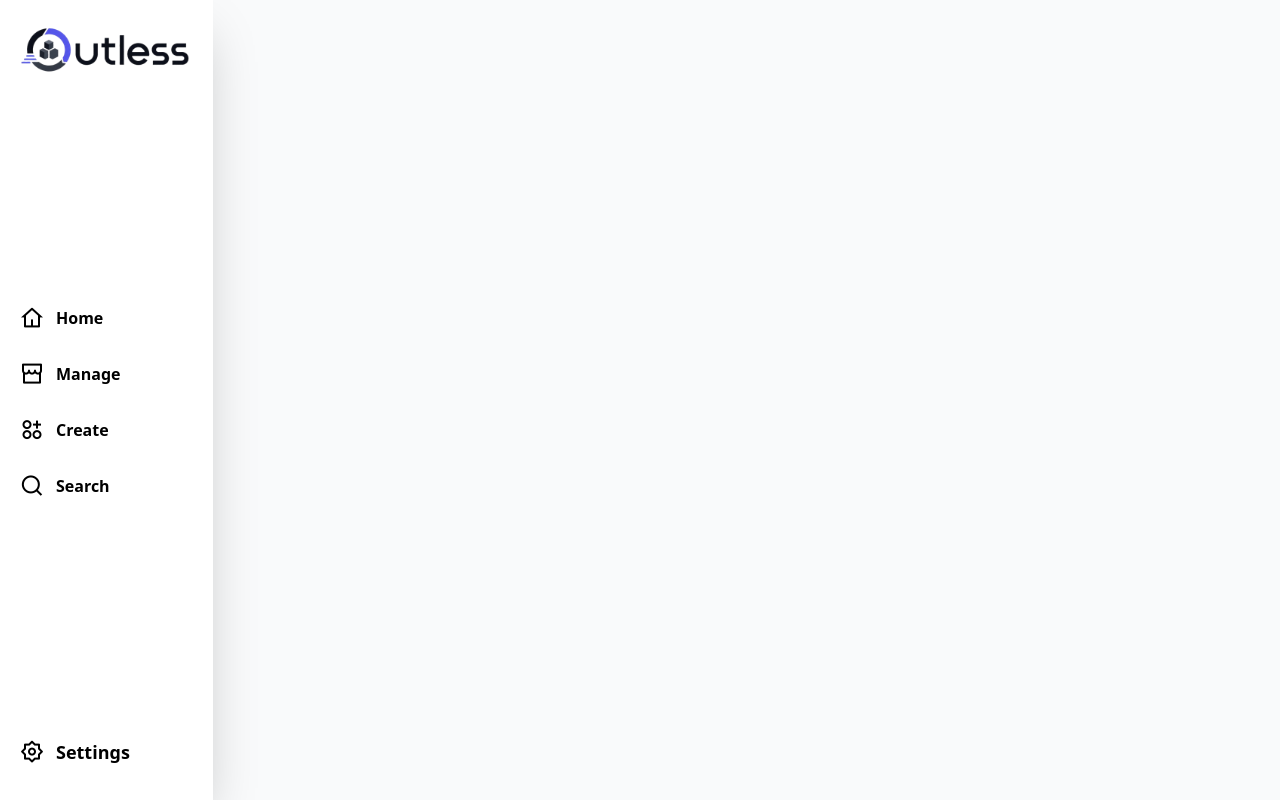
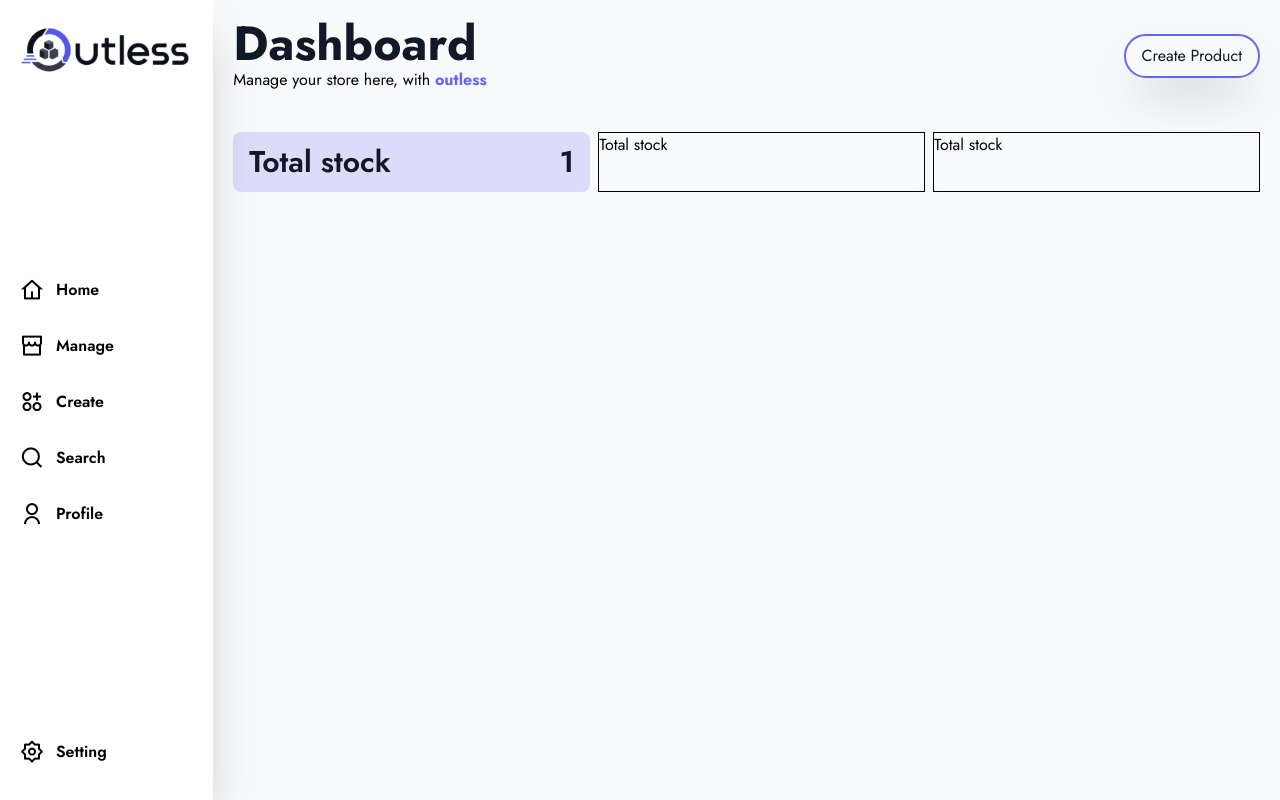
Before and after one commit to Nipul2005/mystock, a React (Vite) app: page / in a window 1280 px wide. Built offline with nearby package versions, Linux system fonts and the light colour scheme.

Commit message:
wokred on dashboard, created header, and was going to add colums like total stocks etc

```diff
--- a/index.html
+++ b/index.html
@@ -9,10 +9,16 @@
       href="https://cdn.jsdelivr.net/npm/remixicon@4.9.0/fonts/remixicon.css"
       rel="stylesheet"
     />
-    <title>frontend</title>
+
+    <!-- google font -->
+    <link rel="preconnect" href="https://fonts.googleapis.com">
+    <link rel="preconnect" href="https://fonts.gstatic.com" crossorigin>
+    <link href="https://fonts.googleapis.com/css2?family=Jost:ital,wght@0,100..900;1,100..900&display=swap" rel="stylesheet">
+
+    <title>Outless</title>
   </head>
   <body class="w-full h-auto">
-    <div id="root" class="w-full h-auto"></div>
+    <div id="root" class="w-full h-auto text-text-primary"></div>
     <script type="module" src="/src/main.jsx"></script>
   </body>
 </html>
--- a/src/App.css
+++ b/src/App.css
@@ -1,10 +1,9 @@
 @import "tailwindcss";
 
 @theme {
-  /* Core brand colors */
-  --color-primary: #111827;        /* Charcoal */
+  --color-primary: #6366f1;         /* Indigo */
   --color-secondary: #374151;      /* Cool Gray */
-  --color-accent: #6366f1;         /* Indigo */
+  --color-accent: #111827;           /*charcoal*/
 
   /* Backgrounds & surfaces */
   --color-bg: #f9fafb;             /* Off-white */
@@ -21,3 +20,7 @@
   /* Borders & dividers */
   --color-border: #e5e7eb;
 }
+
+*{
+  font-family: jost;
+}
--- a/src/components/Sidebar_menues.jsx
+++ b/src/components/Sidebar_menues.jsx
@@ -1,10 +1,10 @@
-function Sidebar_menues({name, icon_name}) {
+function Sidebar_menues({name, icon_name, classes}) {
 
 
   return (
  <span
           href="/explore"
-          className="md:w-full w-auto flex lg:justify-start justify-center items-center gap-3 md:px-3 md:py-2 md:my-1 cursor-pointer md:hover:bg-accent md:hover:text-white rounded-lg shrink-0"
+          className={`md:w-full w-auto flex lg:justify-start justify-center items-center gap-3 md:px-3 md:py-2 md:my-1 cursor-pointer md:hover:bg-primary md:hover:text-white rounded-lg shrink-0 ${classes}`}
         >
           <i
             className={`ri-${icon_name}-line text-2xl rounded-full`}//ri-search-line text-2xl rounded-full
--- a/src/landing/Dashboard.jsx
+++ b/src/landing/Dashboard.jsx
@@ -1,9 +1,31 @@
 import React from 'react'
+import Sidebar_menues from '../components/Sidebar_menues';
 
 function Dashboard() {
   return (
-    <div className="w-full h-full overflow-hidden lg:col-span-10 md:col-span-11 col-span-full md:row-span-12 row-span-11">
-      <div className="w-full"></div>
+    <div className="w-full h-full overflow-hidden lg:col-span-10 md:col-span-11 col-span-full md:row-span-12 row-span-11 px-5 py-5 space-y-10">
+      <header className="w-full flex justify-between items-center gap-4">
+        <div>
+        <h1 className='lg:text-5xl md:text-4xl text-3xl text-accent font-bold'>Dashboard</h1>
+        <p>Manage your store here, with <span className='text-primary font-bold'>outless</span></p>
+        </div>
+
+        <button className='px-4 border-primary rounded-full border-2 py-2 hover:bg-primary hover:text-white shadow-2xl text-accent cursor-pointer duration-300 md:flex hidden'>Create Product</button>
+        <Sidebar_menues name={"Setting"} icon_name={"equalizer"} classes={"md:hidden flex"}/>
+      </header>
+
+      <div className="flex gap-2">
+        <div className="flex-1 flex justify-between items-center px-4 py-3 text-3xl font-semibold text-accent bg-primary/20 rounded-lg">
+          <h3 className=''>Total stock</h3>
+          <p className=''>1</p>
+        </div>
+        <div className="flex-1 border">
+          <h3>Total stock</h3>
+        </div>
+        <div className="flex-1 border">
+          <h3>Total stock</h3>
+        </div>
+      </div>
     </div>
   );
 }
--- a/src/landing/Sidebar.jsx
+++ b/src/landing/Sidebar.jsx
@@ -19,6 +19,10 @@ function Sidebar() {
       name: "Search",
       icon:"search-line text-2xl"
     },
+    {
+      name: "Profile",
+      icon:"user-line text-2xl"
+    },
   ]
 
   return (
@@ -37,7 +41,7 @@ function Sidebar() {
         />
       </div>
       <div className="w-full h-auto flex md:flex-col md:justify-start md:items-start flex-row justify-between items-center gap-x-4">
-
+      {/* dashboard manues component */}
         {
           manues.map((manue,index)=>{
             return(
@@ -47,10 +51,9 @@ function Sidebar() {
         }
 
       </div>
-      <div className="w-full md:flex lg:justify-start justify-center items-center gap-3 md:px-3 md:py-2 md:my-1 cursor-pointer md:hover:bg-black/50 md:hover:text-white rounded-lg hidden shrink-0">
-        <i className="ri-settings-2-line text-2xl" title="Settings"></i>
-        <h2 className="text-lg font-semibold lg:flex hidden">Settings</h2>
-      </div>
+
+        <Sidebar_menues name={"Setting"} icon_name={"settings-2"} classes={"md:flex hidden"}/>
+
     </div>
   );
 }
```
